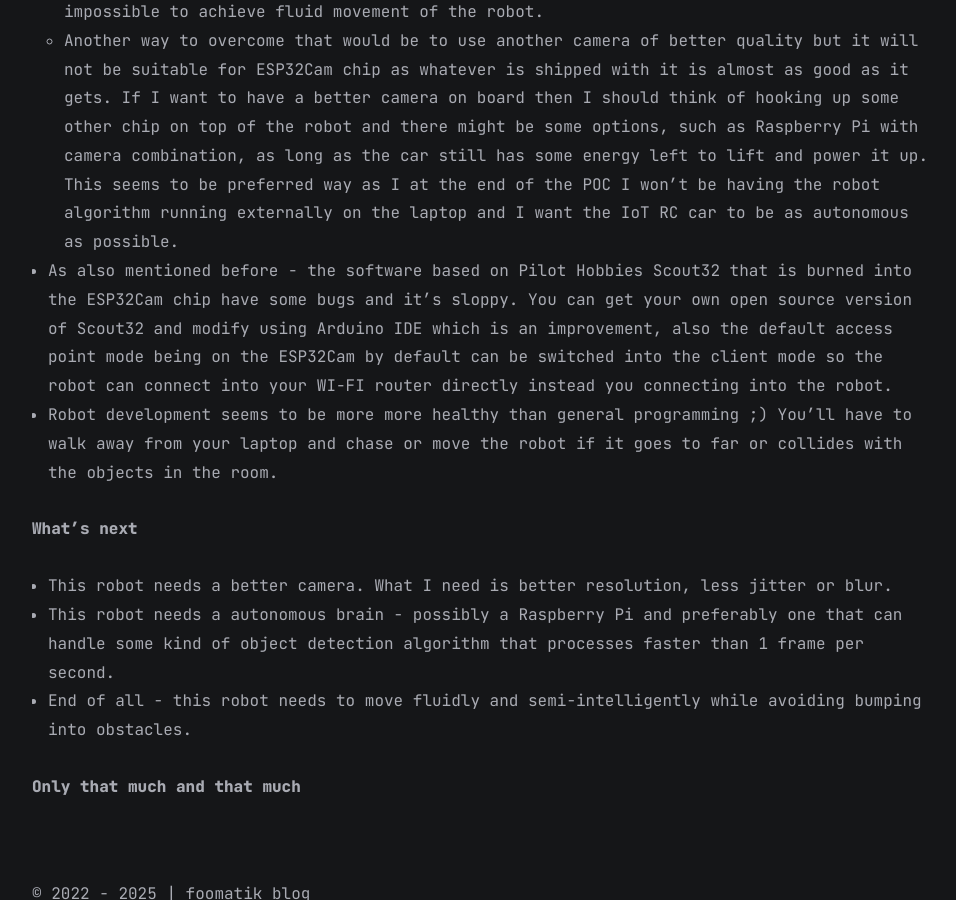
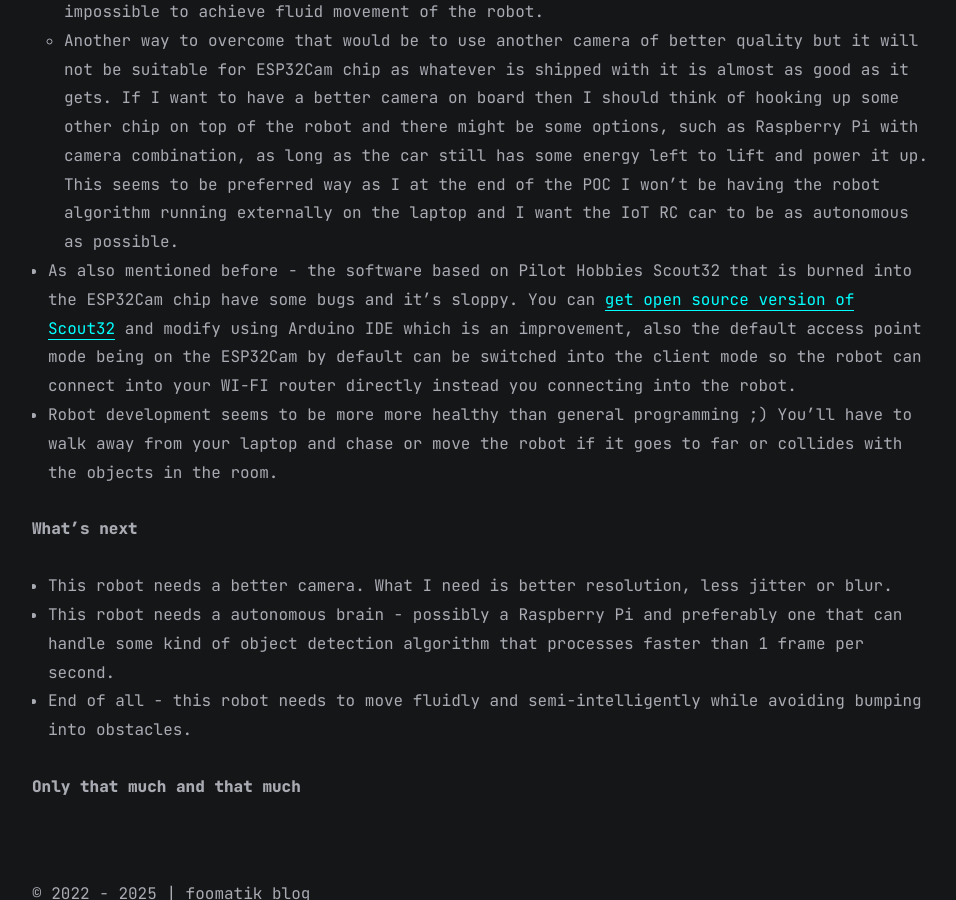
Before and after one commit to wjan/wjan.github.io, a Jekyll site: the page built from all_collections/_posts/2025-01-20-Programming-Robots,-1st-Attempt-Lessons-Learned.md, in a window 1280 px wide and 900 px high, scrolled down 2967 px. Shown: the whole window, without its empty margins (160-1116 px from the left). Built offline with Jekyll 4.4.1, drawn with Linux system fonts in a browser that asks for light colours; some of the changed text lies outside the part shown.

Commit message:
1st robot attempt

```diff
--- a/all_collections/_posts/2025-01-20-Programming-Robots,-1st-Attempt-Lessons-Learned.md
+++ b/all_collections/_posts/2025-01-20-Programming-Robots,-1st-Attempt-Lessons-Learned.md
@@ -48,7 +48,7 @@ Since ESP32Cam is very limited chip that can barely process video streaming at h
 * As mentioned before - the ESP32Cam camera is of very poor quality. Using that with even a decent object detection model will not give you good results. Due to jitter, blur or just poor lightning the object detection model will not return correct prediction making the algorithm really unstable as many frames of the input video stream will not be resolved correctly thus the algorithm will not make good (or any) decision for the robot to take.
     * One way to overcome it is to move the robot sequentially (in other words - by taking little steps) only to grab the video frame while it's stopped - that way we can make sure that the video frame will be still and having the best possible quality. There's a downside here of course which is that such algorithm is really slow and it takes quite longer time to plan next move. Also due to this blur and jitter disruptions it's quite impossible to achieve fluid movement of the robot.
     * Another way to overcome that would be to use another camera of better quality but it will not be suitable for ESP32Cam chip as whatever is shipped with it is almost as good as it gets. If I want to have a better camera on board then I should think of hooking up some other chip on top of the robot and there might be some options, such as Raspberry Pi with camera combination, as long as the car still has some energy left to lift and power it up. This seems to be preferred way as I at the end of the POC I won't be having the robot algorithm running externally on the laptop and I want the IoT RC car to be as autonomous as possible.
-* As also mentioned before - the software based on Pilot Hobbies Scout32 that is burned into the ESP32Cam chip have some bugs and it's sloppy. You can get your own open source version of Scout32 and modify using Arduino IDE which is an improvement, also the default access point mode being on the ESP32Cam by default can be switched into the client mode so the robot can connect into your WI-FI router directly instead you connecting into the robot.
+* As also mentioned before - the software based on Pilot Hobbies Scout32 that is burned into the ESP32Cam chip have some bugs and it's sloppy. You can [get open source version of Scout32](https://www.pilothobbies.com/wp-content/uploads/2022/05/Scout32-ScoutXL_2.2.zip) and modify using Arduino IDE which is an improvement, also the default access point mode being on the ESP32Cam by default can be switched into the client mode so the robot can connect into your WI-FI router directly instead you connecting into the robot.
 * Robot development seems to be more more healthy than general programming ;) You'll have to walk away from your laptop and chase or move the robot if it goes to far or collides with the objects in the room.
 
 **What's next**
```
Also changed, not shown: other parts of all_collections/_posts/2025-01-20-Programming-Robots,-1st-Attempt-Lessons-Learned.md (+2 -2 lines).
